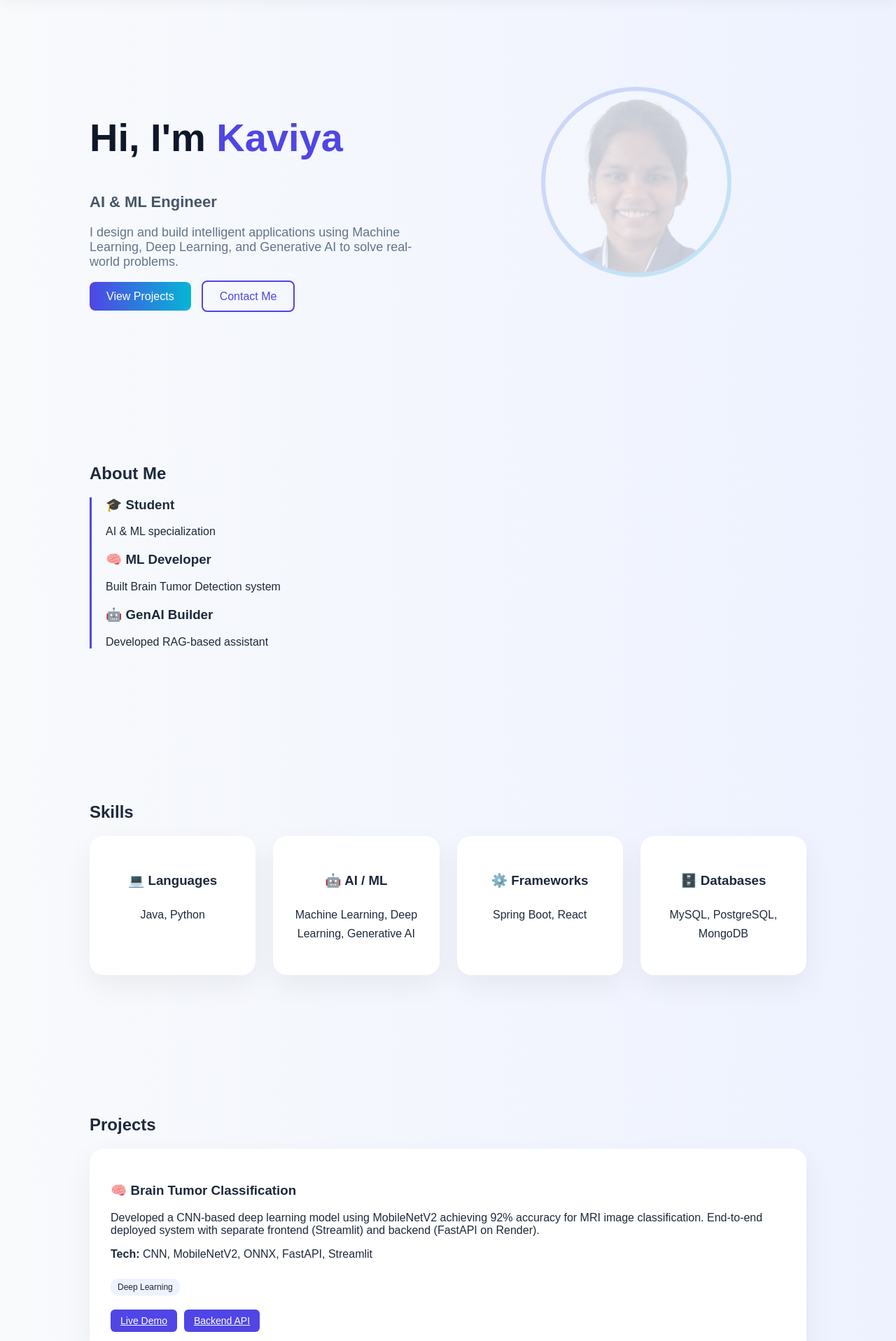
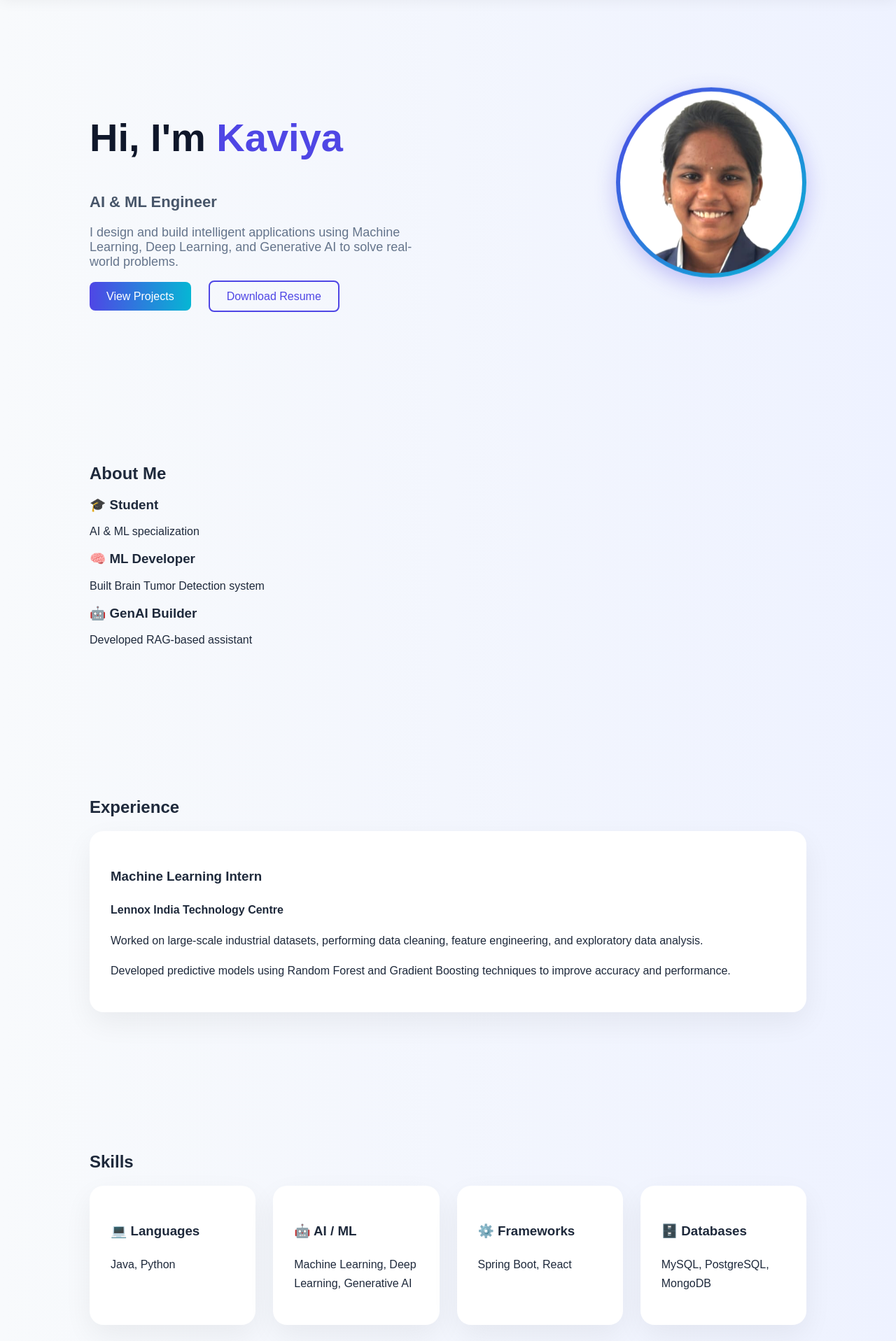
Before and after one commit to Kaviya-Balamurugan/portfolio, a React (Create React App) app: page / in a window 1280 px wide. Shown: the part 60-1977 px from the top of the page at 70% size. Built offline with nearby package versions, Linux system fonts and the light colour scheme.

Commit message:
Updated UI and fixed image clarity

```diff
--- a/src/App.css
+++ b/src/App.css
@@ -11,43 +11,23 @@ body {
 }
 
 /* Navbar */
-nav {
+.navbar-pro {
   display: flex;
-  justify-content: space-between;
-  padding: 18px 10%;
-  background: rgba(255, 255, 255, 0.7);
-  backdrop-filter: blur(10px);
-  position: sticky;
-  top: 0;
-  z-index: 1000;
+  justify-content: flex-end;
+  padding: 20px 10%;
+  background: white;
+  box-shadow: 0 4px 20px rgba(0,0,0,0.05);
 }
 
-nav h2 {
-  color: #4f46e5;
-  font-weight: 700;
+.nav-links a {
+  margin-left: 30px;
+  color: #475569;
+  font-weight: 500;
+  text-decoration: none;
 }
 
-nav a {
-  margin-left: 25px;
-  color: #334155;
-  font-weight: 500;
-  position: relative;
-}
-
-/* underline hover effect */
-nav a::after {
-  content: "";
-  width: 0%;
-  height: 2px;
-  background: #4f46e5;
-  position: absolute;
-  left: 0;
-  bottom: -4px;
-  transition: 0.3s;
-}
-
-nav a:hover::after {
-  width: 100%;
+.nav-links a:hover {
+  color: #4f46e5;
 }
 
 /* Sections */
@@ -55,32 +35,7 @@ section {
   padding: 90px 10%;
 }
 
-/* Hero */
-.hero {
-  text-align: center;
-  margin-top: 50px;
-}
-
-.hero h1 {
-  font-size: 50px;
-  background: linear-gradient(90deg, #4f46e5, #06b6d4);
-  -webkit-background-clip: text;
-  -webkit-text-fill-color: transparent;
-}
-
-.hero h2 {
-  color: #334155;
-}
-
-.hero p {
-  max-width: 600px;
-  margin: auto;
-  margin-top: 15px;
-  color: #64748b;
-  font-size: 18px;
-}
-
-/* About Card */
+/* Cards */
 .card {
   background: white;
   padding: 30px;
@@ -89,213 +44,13 @@ section {
   line-height: 1.7;
 }
 
-/* Skills */
-.skills-grid {
-  display: grid;
-  grid-template-columns: repeat(auto-fit, minmax(220px, 1fr));
-  gap: 25px;
-}
-
-.skills-grid .card {
-  text-align: center;
-  font-weight: 500;
-  transition: 0.3s;
-}
-
-.skills-grid .card:hover {
-  transform: translateY(-8px);
-  background: #eef2ff;
-}
-
-/* Projects */
-.project-card {
-  background: white;
-  padding: 30px;
-  border-radius: 20px;
-  margin-bottom: 25px;
-  box-shadow: 0 15px 40px rgba(0,0,0,0.06);
-  transition: 0.3s;
-}
-
-.project-card:hover {
-  transform: translateY(-10px) scale(1.02);
-}
-
-/* Button-style links */
-.project-card a {
-  display: inline-block;
-  margin-top: 10px;
-  padding: 8px 16px;
-  background: #4f46e5;
-  color: white;
-  border-radius: 8px;
-  font-size: 14px;
-}
-
-/* Contact */
-.contact {
-  text-align: center;
-}
-
-.contact p {
-  margin: 10px 0;
-}
-
-/* Button */
-.btn {
-  margin-top: 20px;
-  padding: 10px 20px;
-  border: none;
-  background: linear-gradient(90deg, #4f46e5, #06b6d4);
-  color: white;
-  border-radius: 8px;
-  cursor: pointer;
-}
-
-/* Timeline */
-.timeline {
-  border-left: 3px solid #4f46e5;
-  padding-left: 20px;
-}
-
-.timeline-item {
-  margin-bottom: 20px;
-}
-
-/* Skill Tags */
-.skills-tags {
-  display: flex;
-  flex-wrap: wrap;
-  gap: 10px;
-}
-
-.tag {
-  background: #e0e7ff;
-  color: #3730a3;
-  padding: 8px 15px;
-  border-radius: 20px;
-  font-size: 14px;
-}
-
-/* Project badge */
-.badge {
-  display: inline-block;
-  margin-top: 10px;
-  background: #eef2ff;
-  padding: 5px 10px;
-  border-radius: 10px;
-  font-size: 12px;
-}
-
-/* Smooth feel */
-* {
-  transition: all 0.3s ease;
-}
-/* HERO PROFESSIONAL */
-.hero-pro {
-  display: flex;
-  justify-content: space-between;
-  align-items: center;
-  padding: 100px 10%;
-  gap: 50px;
-}
-
-/* Left content */
-.hero-left {
-  flex: 1;
-}
-
-.hero-left h1 {
-  font-size: 52px;
-  font-weight: 700;
-}
-
-.hero-left h1 span {
-  color: #4f46e5;
-}
-
-.hero-left h2 {
-  margin-top: 10px;
-  color: #475569;
-}
-
-.hero-left p {
-  margin-top: 20px;
-  font-size: 18px;
-  color: #64748b;
-  max-width: 500px;
-}
-
-/* Buttons */
-.hero-buttons {
-  margin-top: 30px;
-}
-
-.btn-primary {
-  padding: 12px 22px;
-  background: linear-gradient(90deg, #4f46e5, #06b6d4);
-  color: white;
-  border-radius: 8px;
-  margin-right: 15px;
-  text-decoration: none;
-}
-
-.btn-secondary {
-  padding: 12px 22px;
-  border: 2px solid #4f46e5;
-  color: #4f46e5;
-  border-radius: 8px;
-  text-decoration: none;
-}
-
-/* Right side visual */
-.hero-right {
-  flex: 1;
-  display: flex;
-  justify-content: center;
-}
-
-.circle {
-  width: 250px;
-  height: 250px;
-  background: linear-gradient(135deg, #4f46e5, #06b6d4);
-  border-radius: 50%;
-  opacity: 0.2;
-}
-.navbar-pro {
-  display: flex;
-  justify-content: flex-end;
-  padding: 20px 10%;
-  background: white;
-  box-shadow: 0 4px 20px rgba(0,0,0,0.05);
-}
-.navbar-pro a {
-  margin-left: 25px;
-  color: #334155;
-  font-weight: 500;
-  position: relative;
-}
-
-.navbar-pro a:hover {
-  color: #4f46e5;
-}
-.nav-links a {
-  margin-left: 30px;
-  color: #475569;
-  font-weight: 500;
-  text-decoration: none;
-}
-.nav-links a:hover {
-  color: #4f46e5;
-}
-
-
-/* HERO */
+/* HERO SECTION */
 .hero-pro {
   display: flex;
   align-items: center;
   justify-content: space-between;
   padding: 120px 10%;
+  gap: 50px;
 }
 
 /* Left */
@@ -323,6 +78,10 @@ section {
 }
 
 /* Buttons */
+.hero-buttons {
+  margin-top: 30px;
+}
+
 .btn-primary {
   padding: 12px 24px;
   background: linear-gradient(90deg, #4f46e5, #06b6d4);
@@ -338,24 +97,10 @@ section {
   color: #4f46e5;
   border-radius: 8px;
   text-decoration: none;
+  margin-left: 10px;
 }
 
-/* Right Image */
-.circle {
-  width: 280px;
-  height: 280px;
-  border-radius: 50%;
-  padding: 6px;
-  background: linear-gradient(135deg, #4f46e5, #06b6d4);
-}
-
-.circle img {
-  width: 100%;
-  height: 100%;
-  border-radius: 50%;
-  object-fit: cover;
-}
-
+/* RIGHT IMAGE (FIXED 🔥) */
 .circle {
   width: 260px;
   height: 260px;
@@ -365,6 +110,10 @@ section {
   justify-content: center;
   align-items: center;
   padding: 6px;
+
+  /* FIXED */
+  opacity: 1;
+  box-shadow: 0 10px 30px rgba(79, 70, 229, 0.3);
 }
 
 .circle img {
@@ -372,8 +121,12 @@ section {
   height: 100%;
   border-radius: 50%;
   object-fit: cover;
+
+  /* CLEAR IMAGE */
+  filter: brightness(1.05) contrast(1.1);
 }
 
+/* Floating Animation */
 @keyframes float {
   0% { transform: translateY(0px); }
   50% { transform: translateY(-15px); }
@@ -382,6 +135,89 @@ section {
 
 .hero-right {
   animation: float 4s ease-in-out infinite;
+}
+
+/* Skills */
+.skills-grid {
+  display: grid;
+  grid-template-columns: repeat(auto-fit, minmax(220px, 1fr));
+  gap: 25px;
+}
+
+.skills-tags {
+  display: flex;
+  flex-wrap: wrap;
+  gap: 10px;
+}
+
+.tag {
+  background: #e0e7ff;
+  color: #3730a3;
+  padding: 8px 15px;
+  border-radius: 20px;
+  font-size: 14px;
+}
+
+/* Projects */
+.project-card {
+  background: white;
+  padding: 30px;
+  border-radius: 20px;
+  margin-bottom: 25px;
+  box-shadow: 0 15px 40px rgba(0,0,0,0.06);
+  transition: 0.3s;
+}
+
+.project-card:hover {
+  transform: translateY(-10px) scale(1.02);
+}
+
+.project-card a {
+  display: inline-block;
+  margin-top: 10px;
+  padding: 8px 16px;
+  background: #4f46e5;
+  color: white;
+  border-radius: 8px;
+  font-size: 14px;
+}
+
+/* Project links */
+.project-links {
+  margin-top: 12px;
+}
+
+.project-links a {
+  display: inline-block;
+  margin-right: 10px;
+  padding: 8px 14px;
+  background: #4f46e5;
+  color: white;
+  border-radius: 6px;
+  font-size: 14px;
+}
+
+.project-links a:hover {
+  background: #3730a3;
+}
+
+/* Achievements */
+#achievements .card p {
+  margin: 10px 0;
+}
+
+/* Contact */
+.contact {
+  text-align: center;
+}
+
+.contact p {
+  margin: 10px 0;
+}
+
+/* Smooth feel */
+* {
+  transition: all 0.3s ease;
 }
 
 /* 📱 MOBILE RESPONSIVE */
@@ -424,9 +260,6 @@ section {
     width: 200px;
     height: 200px;
   }
-}
-
-@media (max-width: 768px) {
 
   .navbar-pro {
     justify-content: center;
@@ -440,28 +273,8 @@ section {
   .nav-links a {
     font-size: 14px;
   }
-}
 
-@media (max-width: 768px) {
   section {
     padding: 60px 20px;
   }
 }
-
-.project-links {
-  margin-top: 10px;
-}
-
-.project-links a {
-  display: inline-block;
-  margin-right: 10px;
-  padding: 8px 14px;
-  background: #4f46e5;
-  color: white;
-  border-radius: 6px;
-  font-size: 14px;
-}
-
-.project-links a:hover {
-  background: #3730a3;
-}
--- a/src/App.js
+++ b/src/App.js
@@ -4,6 +4,8 @@ import About from "./components/About";
 import Skills from "./components/Skills";
 import Projects from "./components/Projects";
 import Contact from "./components/Contact";
+import Experience from "./components/Experience";
+import Achievements from "./components/Achievements";
 import "./App.css";
 
 function App() {
@@ -12,8 +14,10 @@ function App() {
       <Navbar />
       <Hero />
       <About />
+      <Experience />
       <Skills />
       <Projects />
+      <Achievements />
       <Contact />
     </div>
   );
--- /dev/null
+++ b/src/components/Achievements.js
@@ -0,0 +1,16 @@
+function Achievements() {
+  return (
+    <section id="achievements">
+      <h2>Achievements</h2>
+
+      <div className="card">
+        <p>🏆 Solved 200+ problems on coding platforms</p>
+        <p>🎓 Completed NPTEL certifications in Cyber Security & IoT</p>
+        <p>📊 Built ML models achieving 92% accuracy</p>
+        <p>🏐 Won Volleyball competition (Hostel Day)</p>
+      </div>
+    </section>
+  );
+}
+
+export default Achievements;
--- /dev/null
+++ b/src/components/Experience.js
@@ -0,0 +1,24 @@
+function Experience() {
+  return (
+    <section id="experience">
+      <h2>Experience</h2>
+
+      <div className="card">
+        <h3>Machine Learning Intern</h3>
+        <p><b>Lennox India Technology Centre</b></p>
+
+        <p>
+          Worked on large-scale industrial datasets, performing data cleaning,
+          feature engineering, and exploratory data analysis.
+        </p>
+
+        <p>
+          Developed predictive models using Random Forest and Gradient Boosting
+          techniques to improve accuracy and performance.
+        </p>
+      </div>
+    </section>
+  );
+}
+
+export default Experience;
--- a/src/components/Hero.js
+++ b/src/components/Hero.js
@@ -21,9 +21,13 @@ function Hero() {
           Deep Learning, and Generative AI to solve real-world problems.
         </p>
 
+        {/* ✅ ALL BUTTONS HERE */}
         <div className="hero-buttons">
           <a href="#projects" className="btn-primary">View Projects</a>
-          <a href="#contact" className="btn-secondary">Contact Me</a>
+
+          <a href="/resume.pdf" className="btn-secondary" download>
+            Download Resume
+          </a>
         </div>
       </motion.div>
 
```
Also changed, not shown: 1 other file (tests, documents, lock files or other folders).
